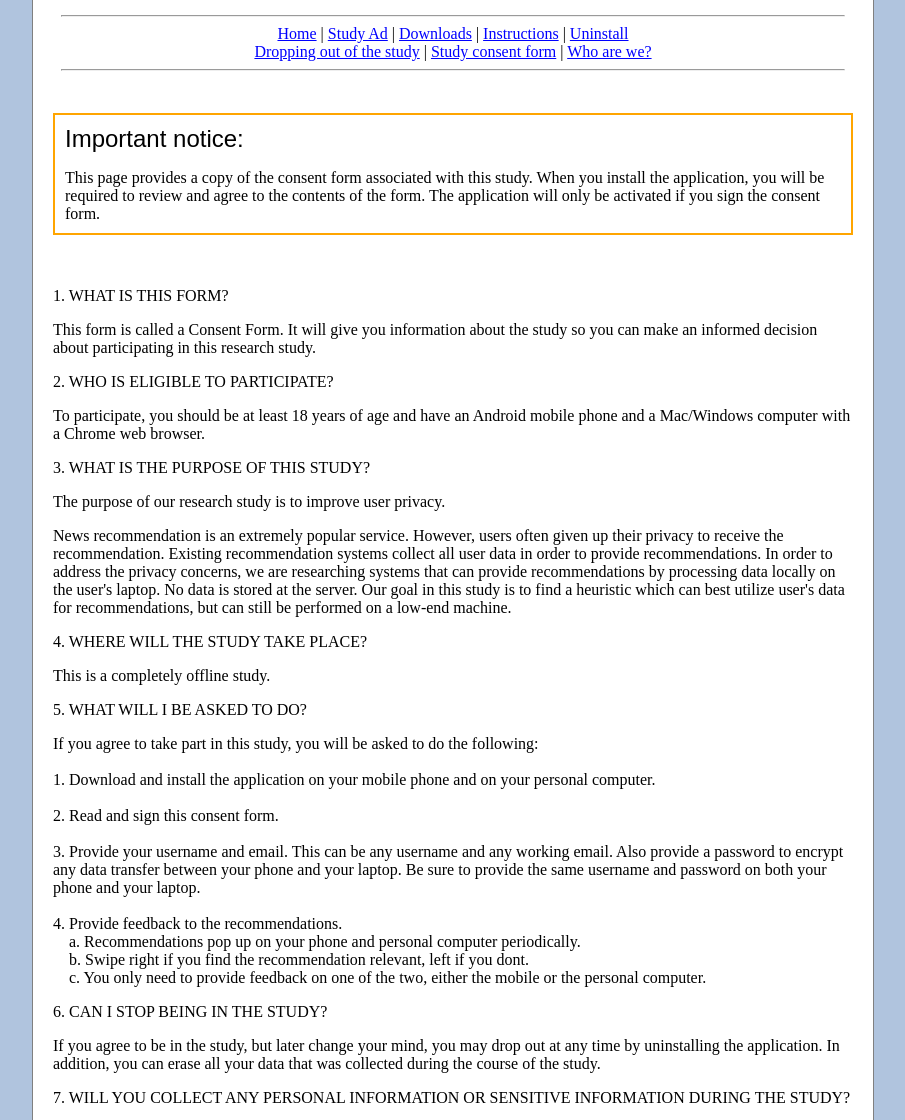
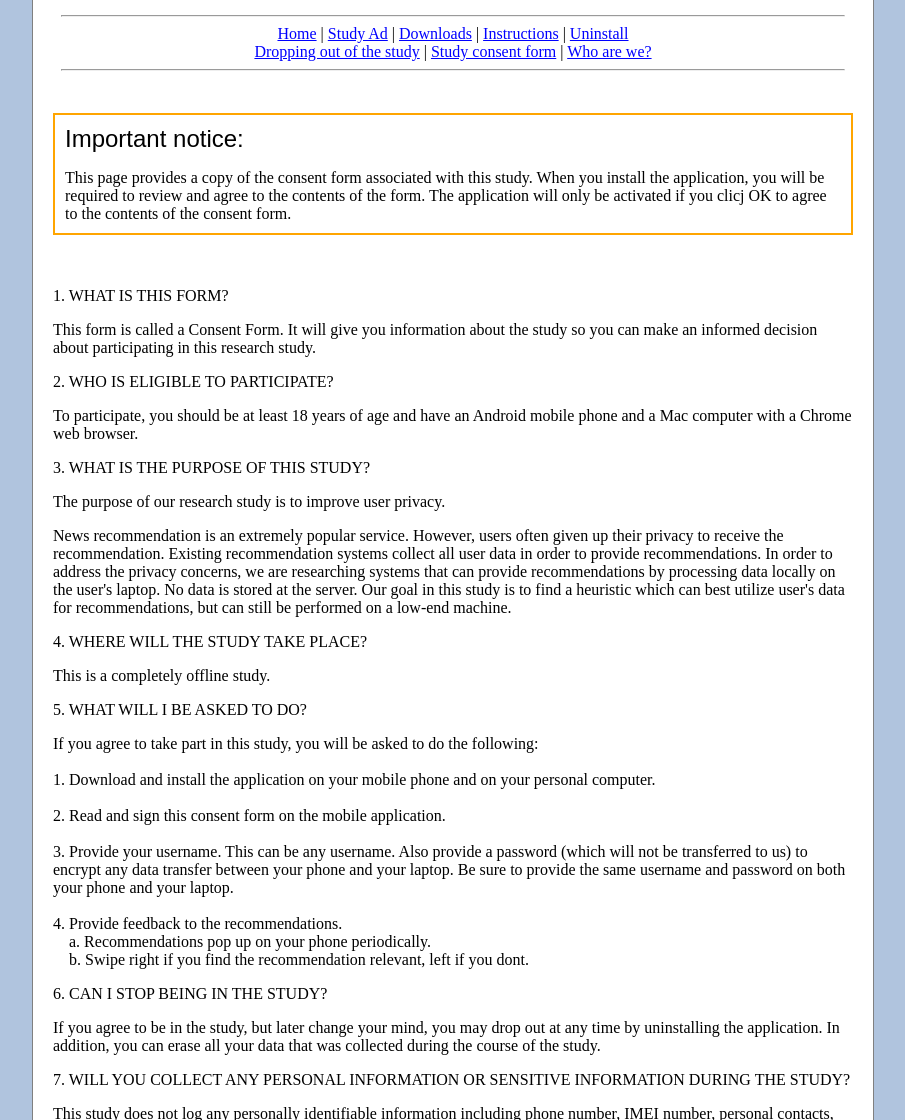
Before and after one commit to shashankneo/web_irb, a plain HTML site: page consent.html in a window 1280 px wide. Shown: the part 118-1238 px from the top of the page, without its empty margins (187-1092 px from the left). Drawn offline with Linux system fonts and the light colour scheme.

Commit message:
Update consent.html

```diff
--- a/consent.html
+++ b/consent.html
@@ -38,7 +38,7 @@
 <br><br>
 <span style="border: 2px orange solid; padding: 10px; display: block;">
 <h1 style="margin-top: 0px">Important notice:</h1>
-This page provides a copy of the consent form associated with this study. When you install the  application, you will be required to review and agree to the contents of the form. The application will only be activated if you sign the consent form.
+This page provides a copy of the consent form associated with this study. When you install the  application, you will be required to review and agree to the contents of the form. The application will only be activated if you clicj OK to agree to the contents of the consent form.
 </span>
 <br><br>
 
@@ -48,7 +48,7 @@ This page provides a copy of the consent form associated with this study. When y
 
 <p>2. WHO IS ELIGIBLE TO PARTICIPATE?</p>
 
-<p>To participate, you should be at least 18 years of age and have an Android mobile phone and a Mac/Windows computer with a Chrome web browser. </p>
+<p>To participate, you should be at least 18 years of age and have an Android mobile phone and a Mac computer with a Chrome web browser. </p>
 
 <p>3. WHAT IS THE PURPOSE OF THIS STUDY?</p>
 
@@ -66,14 +66,14 @@ This page provides a copy of the consent form associated with this study. When y
 <br><br>
 1. Download and install the application on your mobile phone and  on your personal computer.
 <br><br>
-2. Read and sign this consent form.
+2. Read and sign this consent form on the mobile application.
 <br><br>
-3. Provide your username and email. This can be any username and any working email. Also provide a password to encrypt any data transfer between your phone and your laptop. Be sure to provide the same username and password on both your phone and your laptop.
+3. Provide your username. This can be any username. Also provide a password (which will not be transferred to us) to encrypt any data transfer between your phone and your laptop. Be sure to provide the same username and password on both your phone and your laptop.
 <br><br>
 4. Provide feedback to the recommendations. <br>
-&nbsp;&nbsp;&nbsp;&nbsp;a. Recommendations  pop up on your phone and personal computer periodically. <br>
+&nbsp;&nbsp;&nbsp;&nbsp;a. Recommendations  pop up on your phone periodically. <br>
 &nbsp;&nbsp;&nbsp;&nbsp;b. Swipe right if you find the recommendation relevant, left if you dont. <br>
-&nbsp;&nbsp;&nbsp;&nbsp;c. You only need to provide feedback on one of the two, either the mobile or the personal computer.  </p>
+    </p>
 
 <p>6. CAN I STOP BEING IN THE STUDY?</p>
 
@@ -86,12 +86,10 @@ This page provides a copy of the consent form associated with this study. When y
 The software works on the following pieces of data on your mobile phone: <br>
 &nbsp;&nbsp;&nbsp;&nbsp;a. Browser history. <br>
 &nbsp;&nbsp;&nbsp;&nbsp;b. Facebook and Twitter feeds. <br>
-&nbsp;&nbsp;&nbsp;&nbsp;c. Description of applications installed on the phone.  <br>
-&nbsp;&nbsp;&nbsp;&nbsp;d. Gmail content <br>
 </p>
 
 The data from the mobile phone will be transferred to your laptop in encrypted form; the recommendation algorithm runs on the laptop. Similarly, the  recommendations from the laptop is transferred to the mobile through the server, but is once again encrypted.
-<br><br>
+The server deletes the data once the transfer is complete. <br><br>
 
 Researchers would only look at the feedback given by users. The feedback only contains the information such as "Out of the 30 recommendations, user X finds recommendations 1, 4, and 5 to be relevant.". The content of the recommendation is not available.
 
```
